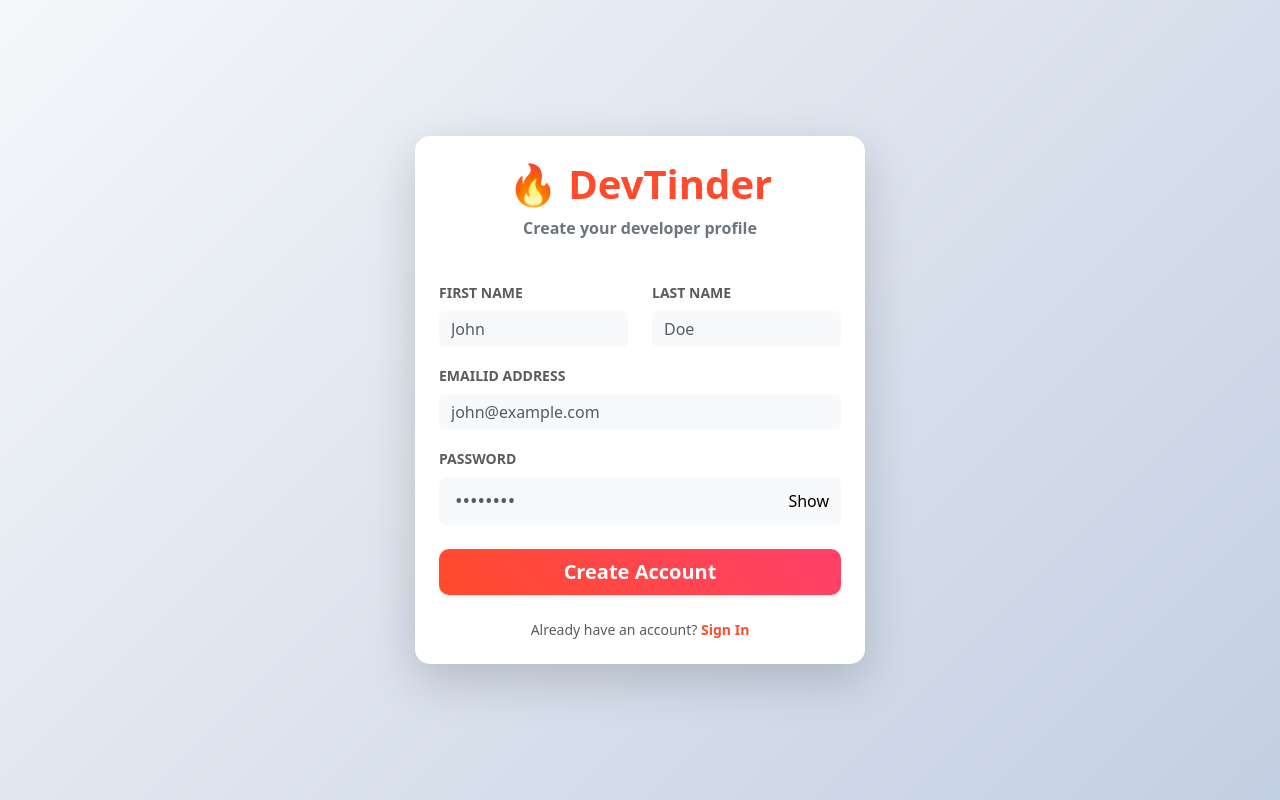
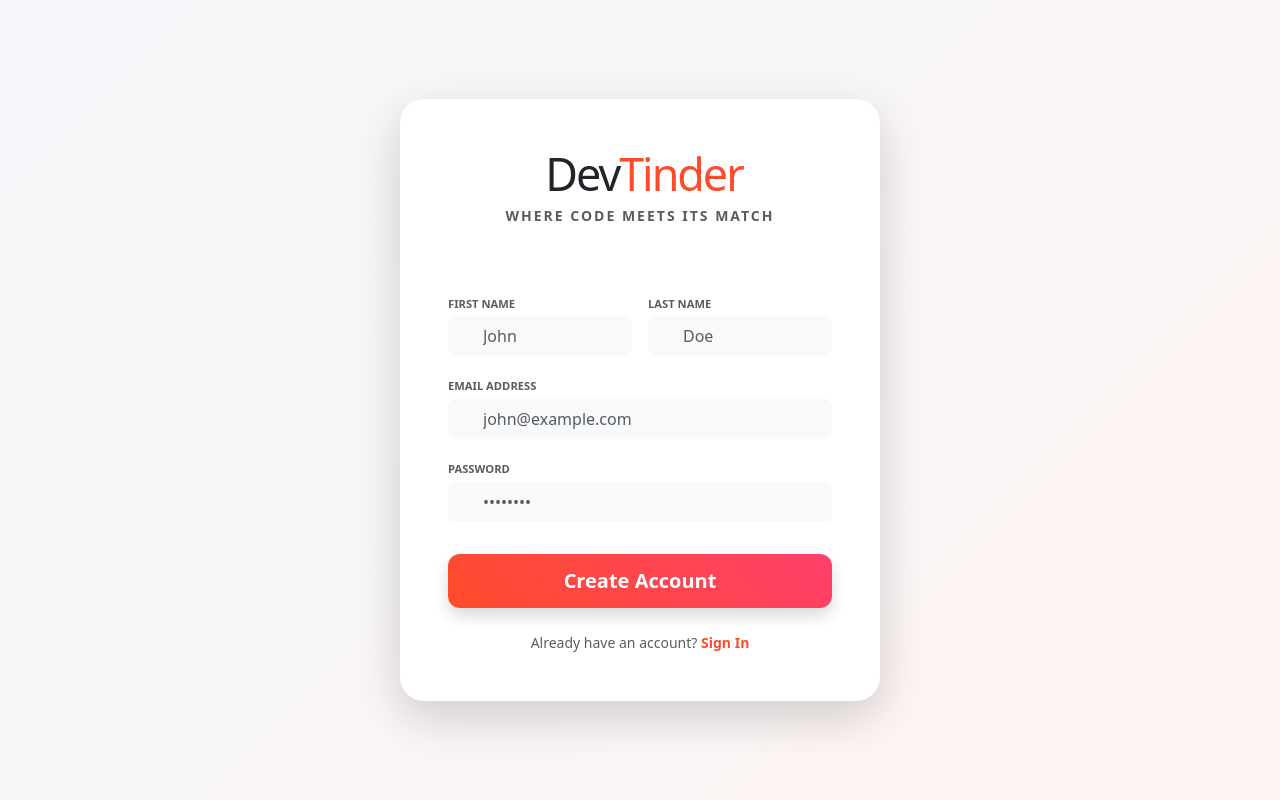
Before and after one commit to AmitMishra99/Dev_Tinder, a React (Vite) app: page /signup in a window 1280 px wide. Built offline with nearby package versions, Linux system fonts and the light colour scheme; no server answers.

Commit message:
LoginPage and SignupPage Completed

```diff
--- a/src/pages/Auth/LoginPage.jsx
+++ b/src/pages/Auth/LoginPage.jsx
@@ -46,7 +46,7 @@ const LoginPage = () => {
       style={{
         minHeight: "100vh",
         width: "100vw",
-        background: "linear-gradient(135deg, #f5f7fa 0%, #c3cfe2 100%)",
+        background: "linear-gradient(135deg, #f5f7fa 0%, #FFF5F3 100%)",
         display: "flex",
         alignItems: "center",
         justifyContent: "center",
@@ -54,44 +54,77 @@ const LoginPage = () => {
       }}
     >
       <div
-        className="card border-0 shadow-lg p-4"
-        style={{ width: "100%", maxWidth: "420px", borderRadius: "15px" }}
+        className="card border-0 shadow-lg p-4 p-md-5"
+        style={{ width: "100%", maxWidth: "450px", borderRadius: "24px" }}
       >
-        <div className="text-center mb-4">
+        <div className="text-center mb-5">
+          <div className="d-flex align-items-center justify-content-center gap-2 mb-1">
+            <i
+              className="fa-solid fa-fire-flame-curved fs-1"
+              style={{ color: brandColor }}
+            ></i>
             <h1
-            style={{ color: brandColor, fontWeight: 800, fontSize: "2.5rem" }}
+              className="m-0 fw-black"
+              style={{ letterSpacing: "-2px", fontSize: "2.8rem" }}
             >
-            🔥 DevTinder
+              <span className="text-dark">Dev</span>
+              <span style={{ color: brandColor }}>Tinder</span>
             </h1>
-          <p className="text-secondary fw-semibold">
-            Find your coding soulmate.
+          </div>
+          <p
+            className="text-muted fw-bold small text-uppercase"
+            style={{ letterSpacing: "2px" }}
+          >
+            Find your coding soulmate
           </p>
         </div>
 
+        {error && (
+          <div
+            className="alert alert-danger border-0 small py-2 text-center fw-bold mb-4"
+            style={{ borderRadius: "10px" }}
+          >
+            <i className="fa-solid fa-circle-exclamation me-2"></i> {error}
+          </div>
+        )}
+
         <form onSubmit={handleLogin}>
           <div className="mb-3">
-            <label className="form-label text-uppercase fw-bold small text-muted">
+            <label
+              className="form-label text-uppercase fw-bold text-muted mb-1"
+              style={{ fontSize: "0.75rem" }}
+            >
               Email Address
             </label>
+            <div className="input-group bg-light rounded-3">
+              <span className="input-group-text bg-transparent border-0 text-muted">
+                <i className="fa-solid fa-envelope small"></i>
+              </span>
               <input
-              name="emailID"
                 type="email"
-              className="form-control form-control-lg bg-light border-0"
+                className="form-control bg-transparent border-0 shadow-none py-2"
                 value={emailID}
                 onChange={(e) => setEmailID(e.target.value)}
                 placeholder="name@example.com"
                 required
               />
             </div>
+          </div>
 
           <div className="mb-4">
-            <label className="form-label text-uppercase fw-bold small text-muted">
+            <label
+              className="form-label text-uppercase fw-bold text-muted mb-1"
+              style={{ fontSize: "0.75rem" }}
+            >
               Password
             </label>
-            <div className="input-group">
+            <div className="input-group bg-light rounded-3">
+              <span className="input-group-text bg-transparent border-0 text-muted">
+                <i className="fa-solid fa-lock small"></i>
+              </span>
               <input
                 type={showPassword ? "text" : "password"}
-                className="form-control form-control-lg bg-light border-0"
+                className="form-control bg-transparent border-0 shadow-none py-2"
                 value={password}
                 onChange={(e) => setPassword(e.target.value)}
                 placeholder="••••••••"
@@ -99,31 +132,35 @@ const LoginPage = () => {
               />
               <button
                 type="button"
-                className="btn btn-light border-0"
+                className="btn border-0 text-muted"
                 onClick={() => setShowPassword((prev) => !prev)}
               >
-                {showPassword ? "Hide" : "Show"}
+                <i
+                  className={`fa-solid ${showPassword ? "fa-eye-slash" : "fa-eye"} small`}
+                ></i>
               </button>
             </div>
           </div>
 
-          {error && (
-            <p className="text-danger small mb-3" role="alert">
-              {error}
-            </p>
-          )}
-
           <button
             type="submit"
             disabled={loading}
-            className="btn btn-lg w-100 border-0 text-white fw-bold shadow-sm"
+            className="btn btn-lg w-100 border-0 text-white fw-bold shadow mt-2"
             style={{
               background: `linear-gradient(45deg, ${brandColor}, #FF416C)`,
-              borderRadius: "10px",
+              borderRadius: "12px",
+              padding: "12px",
               opacity: loading ? 0.8 : 1,
             }}
           >
-            {loading ? "Signing in..." : "Sign In"}
+            {loading ? (
+              <>
+                <i className="fa-solid fa-circle-notch fa-spin me-2"></i>{" "}
+                Signing in...
+              </>
+            ) : (
+              "Sign In"
+            )}
           </button>
         </form>
 
--- a/src/pages/Auth/SignupPage.jsx
+++ b/src/pages/Auth/SignupPage.jsx
@@ -23,15 +23,10 @@ const SignupPage = () => {
     setError("");
     setLoading(true);
 
-    const { firstName, lastName, emailID, password } = formData;
-
     try {
-      await axios.post(
-        BASE_URL + "/signup",
-        { firstName, lastName, emailID, password },
-        { withCredentials: true },
-      );
-
+      await axios.post(BASE_URL + "/signup", formData, {
+        withCredentials: true,
+      });
       navigate("/login");
     } catch (err) {
       setError(
@@ -51,7 +46,7 @@ const SignupPage = () => {
       style={{
         minHeight: "100vh",
         width: "100vw",
-        background: "linear-gradient(135deg, #f5f7fa 0%, #c3cfe2 100%)",
+        background: "linear-gradient(135deg, #f5f7fa 0%, #FFF5F3 100%)",
         display: "flex",
         alignItems: "center",
         justifyContent: "center",
@@ -59,52 +54,80 @@ const SignupPage = () => {
       }}
     >
       <div
-        className="card border-0 shadow-lg p-4"
-        style={{ width: "100%", maxWidth: "450px", borderRadius: "15px" }}
+        className="card border-0 shadow-lg p-4 p-md-5"
+        style={{ width: "100%", maxWidth: "480px", borderRadius: "24px" }}
       >
-        <div className="text-center mb-4">
+        <div className="text-center mb-5">
+          <div className="d-flex align-items-center justify-content-center gap-2 mb-1">
+            <i
+              className="fa-solid fa-fire-flame-curved fs-1"
+              style={{ color: brandColor }}
+            ></i>
             <h1
-            style={{ color: brandColor, fontWeight: "800", fontSize: "2.5rem" }}
+              className="m-0 fw-black"
+              style={{ letterSpacing: "-2px", fontSize: "2.8rem" }}
             >
-            <span role="img" aria-label="flame">
-              🔥
-            </span>{" "}
-            DevTinder
+              <span className="text-dark">Dev</span>
+              <span style={{ color: brandColor }}>Tinder</span>
             </h1>
-          <p className="text-secondary fw-semibold">
-            Create your developer profile
+          </div>
+          <p
+            className="text-muted fw-bold small text-uppercase letter-spacing-2"
+            style={{ letterSpacing: "2px" }}
+          >
+            Where Code Meets Its Match
           </p>
         </div>
 
         {error && (
-          <p className="text-danger text-center fw-semibold">{error}</p>
+          <div
+            className="alert alert-danger border-0 small py-2 text-center fw-bold mb-4"
+            style={{ borderRadius: "10px" }}
+          >
+            <i className="fa-solid fa-circle-exclamation me-2"></i> {error}
+          </div>
         )}
 
         <form onSubmit={handleSignup}>
-          <div className="row">
+          <div className="row g-3">
             <div className="col-md-6 mb-3">
-              <label className="form-label text-uppercase fw-bold small text-muted">
+              <label
+                className="form-label text-uppercase fw-bold x-small text-muted mb-1"
+                style={{ fontSize: "0.7rem" }}
+              >
                 First Name
               </label>
+              <div className="input-group bg-light rounded-3">
+                <span className="input-group-text bg-transparent border-0 text-muted">
+                  <i className="fa-solid fa-user small"></i>
+                </span>
                 <input
                   name="firstName"
                   type="text"
-                className="form-control bg-light border-0"
+                  className="form-control bg-transparent border-0 shadow-none py-2"
                   value={formData.firstName}
                   onChange={handleChange}
                   placeholder="John"
                   required
                 />
               </div>
+            </div>
 
             <div className="col-md-6 mb-3">
-              <label className="form-label text-uppercase fw-bold small text-muted">
+              <label
+                className="form-label text-uppercase fw-bold x-small text-muted mb-1"
+                style={{ fontSize: "0.7rem" }}
+              >
                 Last Name
               </label>
+              <div className="input-group bg-light rounded-3">
+                <span className="input-group-text bg-transparent border-0 text-muted">
+                  <i className="fa-solid fa-signature small"></i>
+                </span>
                 <input
                   name="lastName"
                   type="text"
-                className="form-control bg-light border-0"
+                  className="form-control bg-transparent border-0 shadow-none py-2"
                   value={formData.lastName}
                   onChange={handleChange}
                   placeholder="Doe"
@@ -112,31 +135,46 @@ const SignupPage = () => {
                 />
               </div>
             </div>
+          </div>
 
           <div className="mb-3">
-            <label className="form-label text-uppercase fw-bold small text-muted">
-              emailID Address
+            <label
+              className="form-label text-uppercase fw-bold x-small text-muted mb-1"
+              style={{ fontSize: "0.7rem" }}
+            >
+              Email Address
             </label>
+            <div className="input-group bg-light rounded-3">
+              <span className="input-group-text bg-transparent border-0 text-muted">
+                <i className="fa-solid fa-envelope small"></i>
+              </span>
               <input
                 name="emailID"
-              type="emailID"
-              className="form-control bg-light border-0"
+                type="email"
+                className="form-control bg-transparent border-0 shadow-none py-2"
                 value={formData.emailID}
                 onChange={handleChange}
                 placeholder="john@example.com"
                 required
               />
             </div>
+          </div>
 
           <div className="mb-4">
-            <label className="form-label text-uppercase fw-bold small text-muted">
+            <label
+              className="form-label text-uppercase fw-bold x-small text-muted mb-1"
+              style={{ fontSize: "0.7rem" }}
+            >
               Password
             </label>
-            <div className="input-group">
+            <div className="input-group bg-light rounded-3">
+              <span className="input-group-text bg-transparent border-0 text-muted">
+                <i className="fa-solid fa-lock small"></i>
+              </span>
               <input
                 name="password"
                 type={showPassword ? "text" : "password"}
-                className="form-control form-control-lg bg-light border-0"
+                className="form-control bg-transparent border-0 shadow-none py-2"
                 value={formData.password}
                 onChange={handleChange}
                 placeholder="••••••••"
@@ -144,10 +182,12 @@ const SignupPage = () => {
               />
               <button
                 type="button"
-                className="btn btn-light border-0"
+                className="btn border-0 text-muted"
                 onClick={() => setShowPassword((prev) => !prev)}
               >
-                {showPassword ? "Hide" : "Show"}
+                <i
+                  className={`fa-solid ${showPassword ? "fa-eye-slash" : "fa-eye"} small`}
+                ></i>
               </button>
             </div>
           </div>
@@ -155,13 +195,21 @@ const SignupPage = () => {
           <button
             type="submit"
             disabled={loading}
-            className="btn btn-lg w-100 border-0 text-white fw-bold shadow-sm"
+            className="btn btn-lg w-100 border-0 text-white fw-bold shadow mt-2"
             style={{
               background: `linear-gradient(45deg, ${brandColor}, #FF416C)`,
-              borderRadius: "10px",
+              borderRadius: "12px",
+              padding: "12px",
             }}
           >
-            {loading ? "Creating account..." : "Create Account"}
+            {loading ? (
+              <>
+                <i className="fa-solid fa-circle-notch fa-spin me-2"></i>{" "}
+                Creating account...
+              </>
+            ) : (
+              "Create Account"
+            )}
           </button>
         </form>
 
```
Lines whose indentation alone changed are shown as unchanged.
